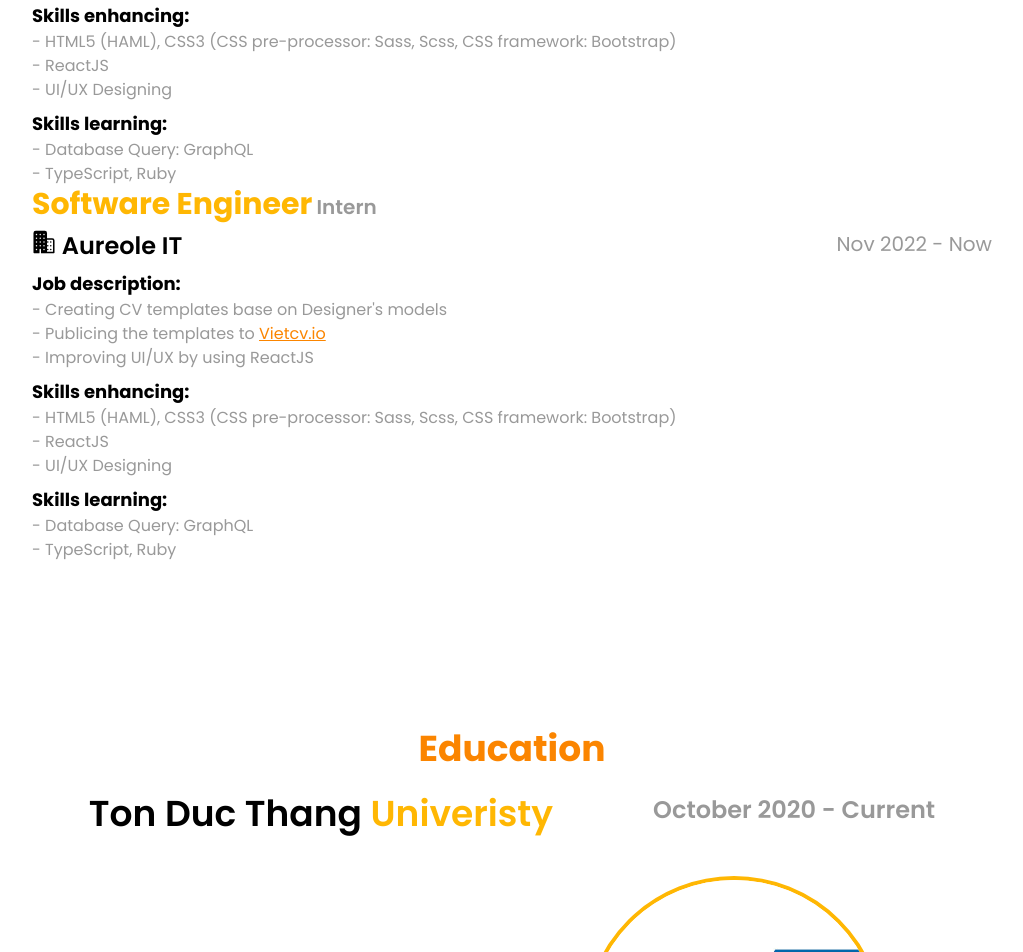
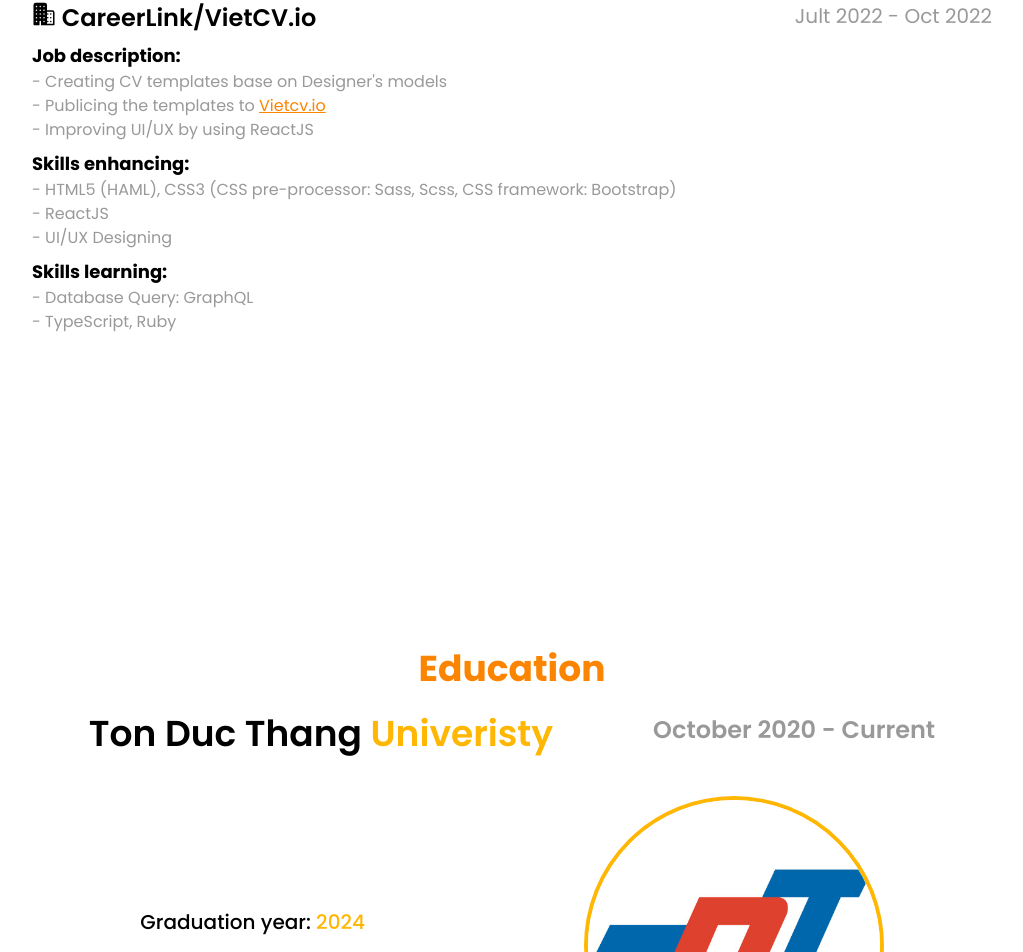
Before and after one commit to Pet3r1512/Portfolio2.0, a React (Create React App) app: page / in a window 1280 px wide. Shown: the part 2038-2990 px from the top of the page, without its empty margins (128-1151 px from the left). Built offline with nearby package versions, Linux system fonts and the light colour scheme.

Commit message:
Update Experience.js

```diff
--- a/src/components/Experience.js
+++ b/src/components/Experience.js
@@ -25,13 +25,13 @@ const experience_info = [
         type: "Intern",
         time: "Jult 2022 - Oct 2022",
     },
-    {
-        id: 2,
-        company: "Aureole IT",
-        position: "Software Engineer",
-        type: "Intern",
-        time: "Nov 2022 - Now",
-    }
+//     {
+//         id: 2,
+//         company: "Aureole IT",
+//         position: "Software Engineer",
+//         type: "Intern",
+//         time: "Nov 2022 - Now",
+//     }
 ]
 
 const vietcv_io_link = <a className="text-orange underline" href="https://vietcv.io/templates" target="_blank">Vietcv.io</a>
```
